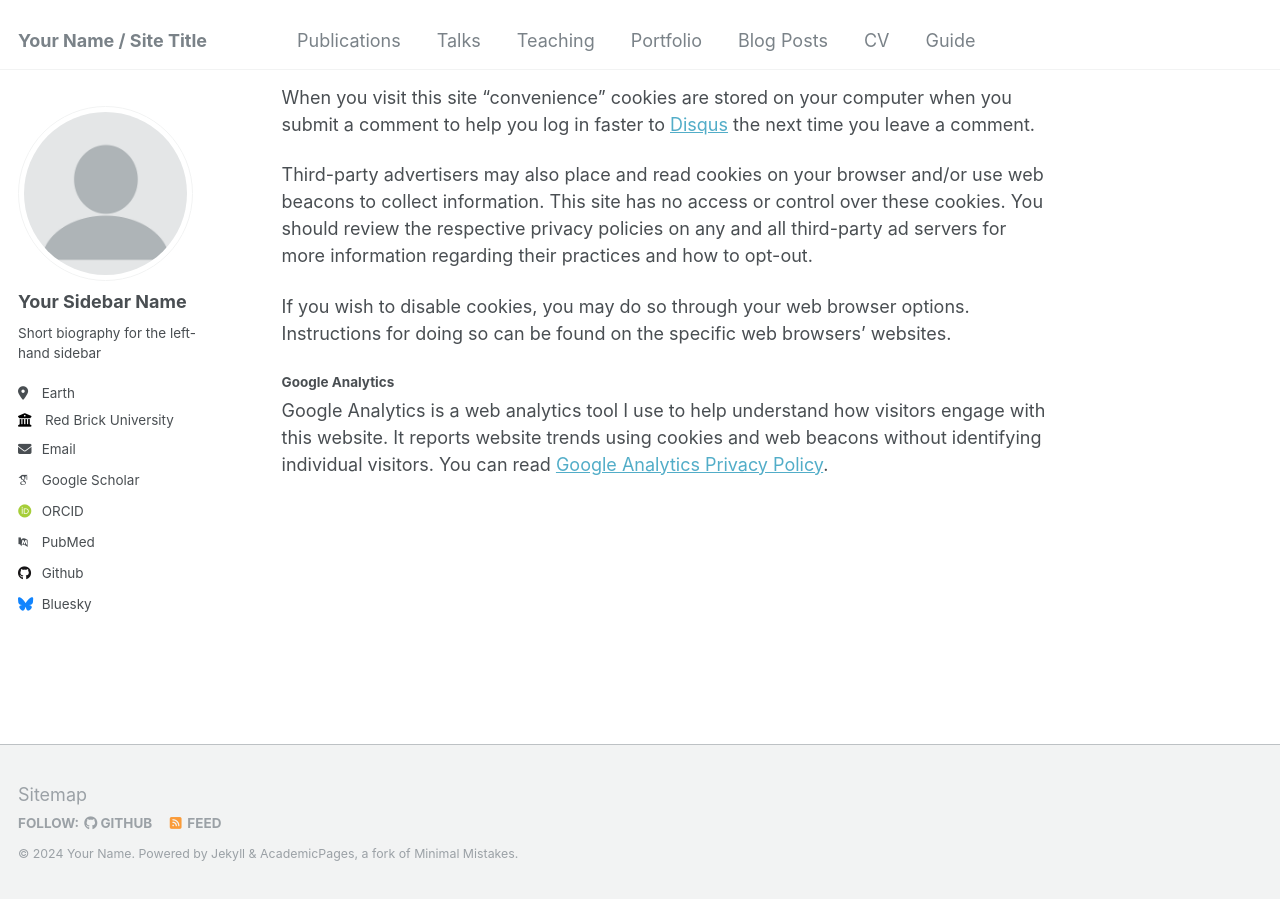
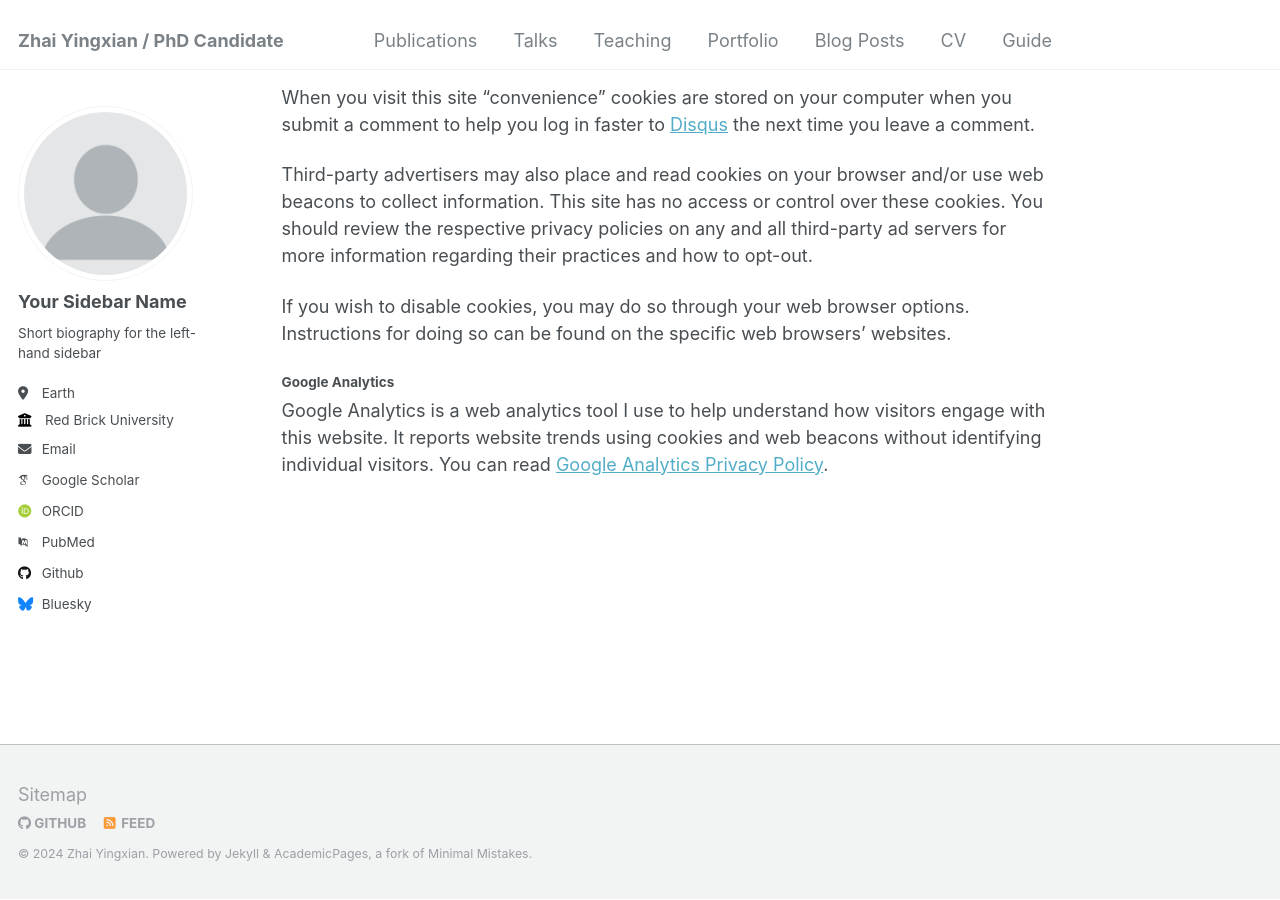
Before and after one commit to ZhaiYingxian/Zhai-Yingxian, a Jekyll site: the page built from _pages/terms.md, in a window 1280 px wide and 900 px high, scrolled down 808 px. Built offline with Jekyll 4.4.1, drawn with Linux system fonts in a browser that asks for light colours; some web fonts are replaced.

Commit message:
Update _config.yml

```diff
--- a/_config.yml
+++ b/_config.yml
@@ -7,10 +7,10 @@
 # server process.
 
 # Basic Site Settings
-locale                   : "en-US"
-title                    : "Your Name / Site Title"
+locale                   : "Chongqing-China"
+title                    : "Zhai Yingxian / PhD Candidate"
 title_separator          : "-"
-name                     : &name "Your Name"
+name                     : &name "Zhai Yingxian"
 description              : &description "personal description"
 url                      : https://academicpages.github.io # the base hostname & protocol for your site e.g. "https://mmistakes.github.io"
 baseurl                  : "" # the subpath of your site, e.g. "/blog"
```
